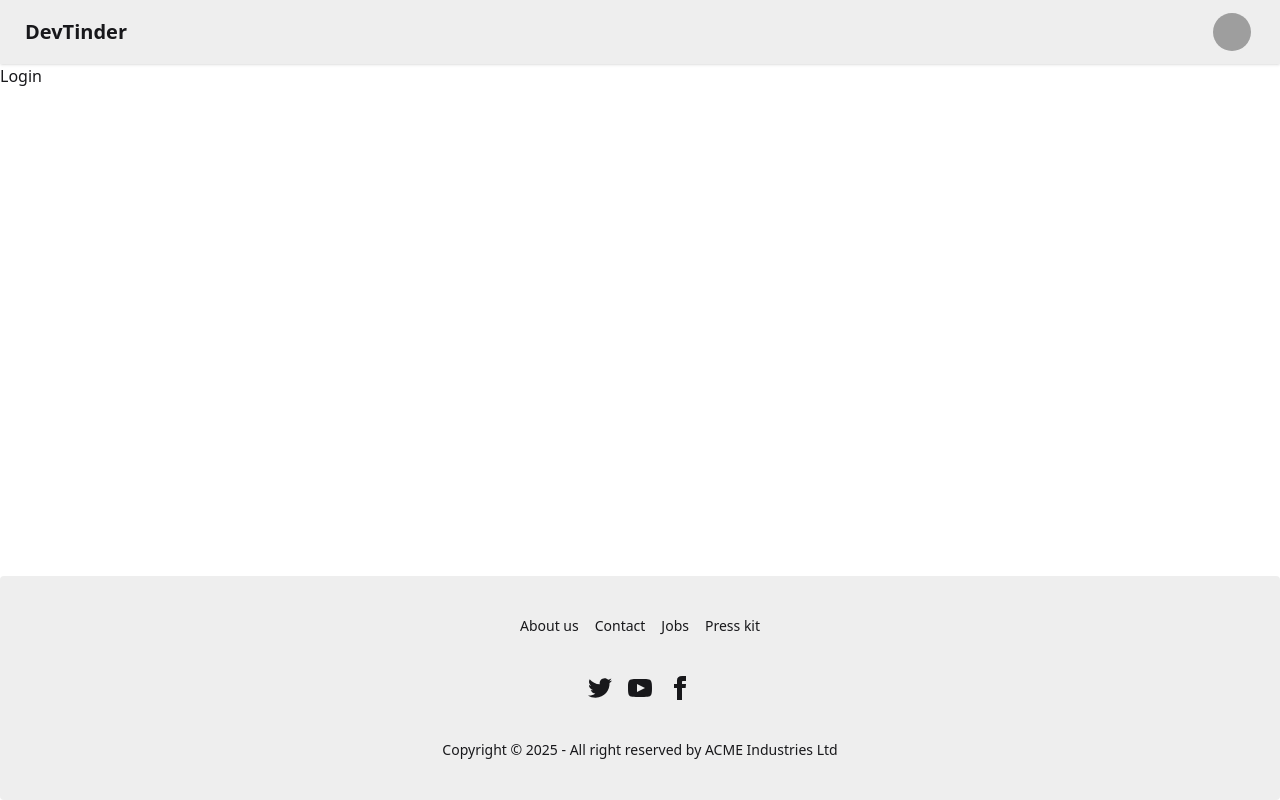
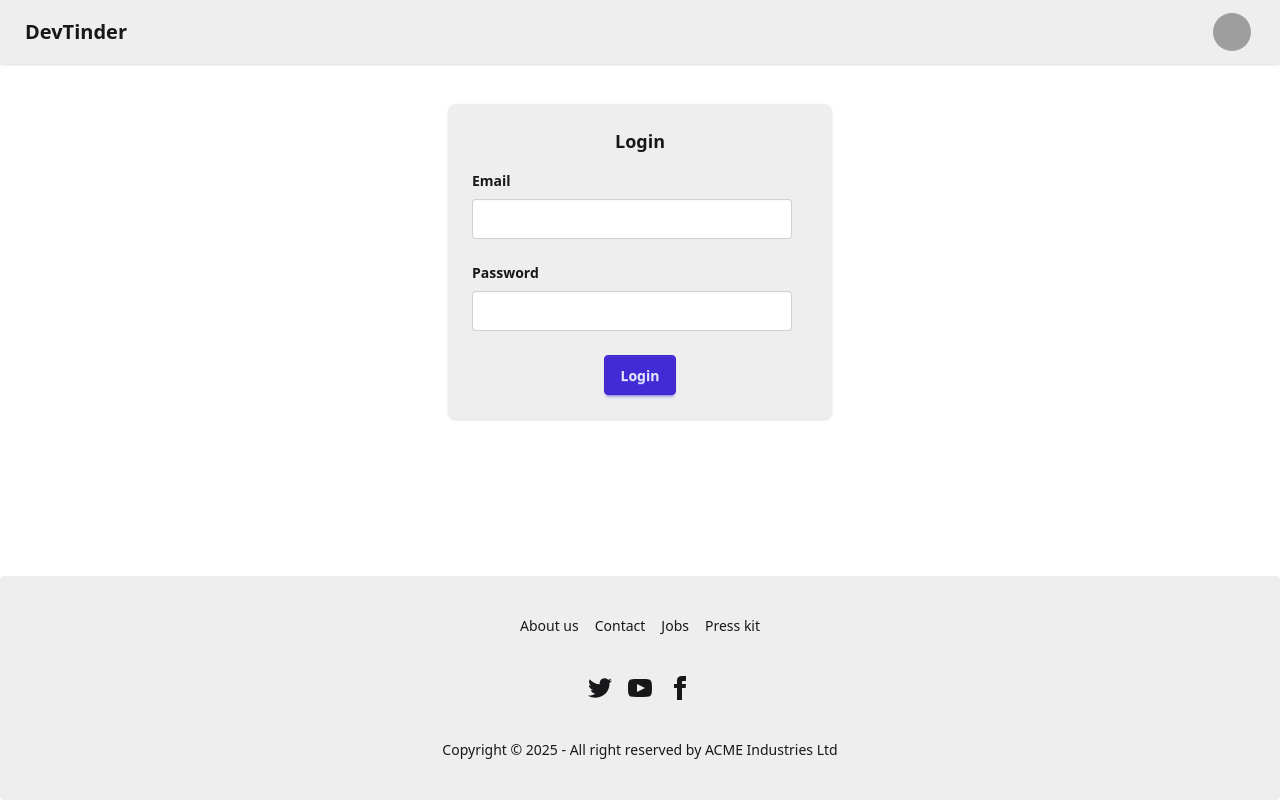
Before and after one commit to karthik261201/devTinder-FE, a React (Vite) app: page /login in a window 1280 px wide. Built offline with nearby package versions, Linux system fonts and the light colour scheme; grey boxes are pictures that could not be loaded.

Commit message:
handled login api

```diff
--- a/package.json
+++ b/package.json
@@ -10,9 +10,12 @@
     "preview": "vite preview"
   },
   "dependencies": {
+    "@reduxjs/toolkit": "^2.6.1",
     "@tailwindcss/vite": "^4.0.17",
+    "axios": "^1.8.4",
     "react": "^19.0.0",
     "react-dom": "^19.0.0",
+    "react-redux": "^9.2.0",
     "react-router-dom": "^6.30.0",
     "tailwindcss": "^4.0.17"
   },
--- a/src/Login.jsx
+++ b/src/Login.jsx
@@ -1,6 +1,41 @@
+import axios from "axios"
+import { useState } from "react"
+
 const Login = () => {
-  return (
-    <div>Login</div>
-  )
+    const [email,setEmail] = useState("")
+    const [password,setPassword] = useState("")
+
+    const handleLogin = async () => {
+        try {
+            const res = await axios.post("http://localhost:3000/login",{ emailId: email, password: password },{ withCredentials: true })
+            console.log(res.data)
+        }catch (err) {
+            console.log(err)
+        }
+    }
+
+    return (
+        <div className="flex justify-center my-10">
+            <div className="card bg-base-300 w-96 shadow-sm">
+                <div className="card-body">
+                    <h2 className="card-title justify-center">Login</h2>
+                    <div>
+                        <fieldset className="fieldset pb-4">
+                            <legend className="fieldset-legend text-sm">Email</legend>
+                            <input type="text" className="input" onChange={(e) => setEmail(e.target.value)} />
+                        </fieldset>
+                        <fieldset className="fieldset pb-4">
+                            <legend className="fieldset-legend text-sm">Password</legend>
+                            <input type="password" className="input" onChange={(e) => setPassword(e.target.value)} />
+                        </fieldset>
+                    </div>
+                    <div className="card-actions justify-center">
+                        <button className="btn btn-primary" onClick={handleLogin}>Login</button>
+                    </div>
+                </div>
+            </div>
+        </div>
+    )
 }
+
 export default Login
```
Also changed, not shown: 1 other file (tests, documents, lock files or other folders).
